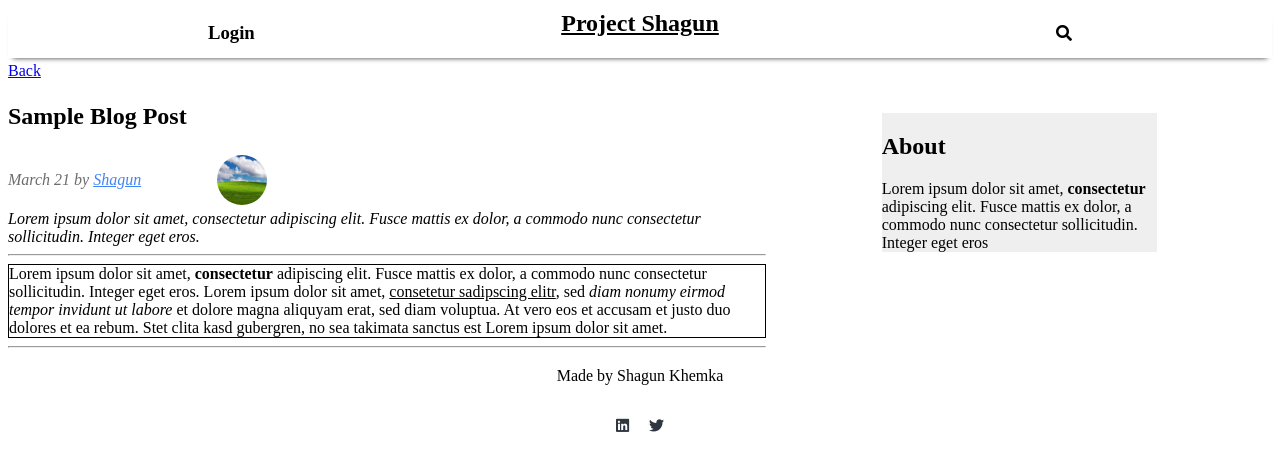
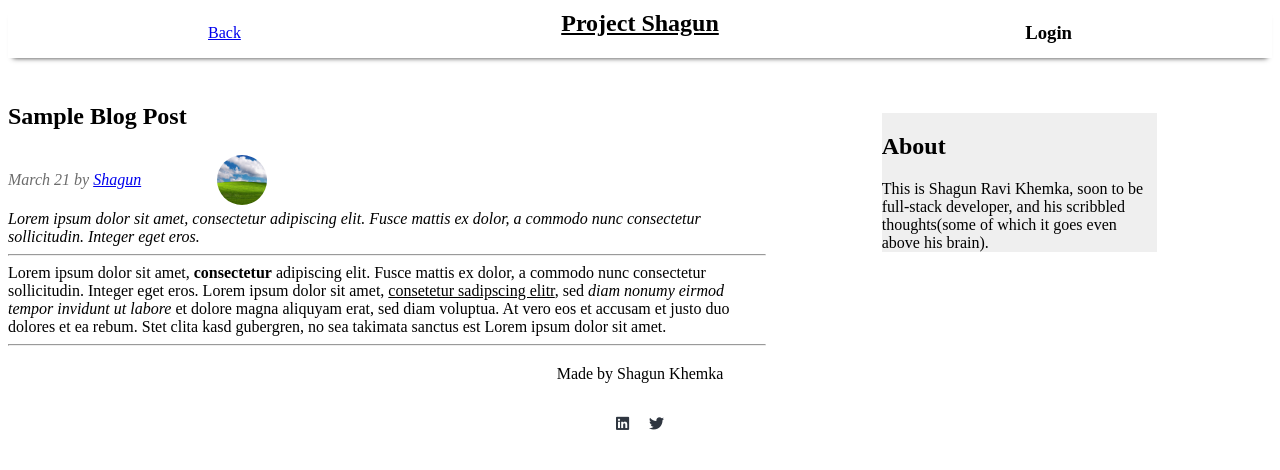
Before and after one commit to S2606/portfolio-page, a plain HTML site: page blog.html in a window 1280 px wide. Drawn offline with Linux system fonts and the light colour scheme.

Commit message:
refactor: move blog nav on the top, and remove unecessary code

```diff
--- a/blog.html
+++ b/blog.html
@@ -13,21 +13,20 @@
 	<div class="container">
 		<header class="header">
 			<div class="header-left">
-				<h3 class="login">Login</h3>
+				<div class="blog-nav">
+                    <a href="./index.html">Back</a>
+                </div>
 			</div>
 			<div class="header-center">
 				<h2 class="title">Project Shagun</h2>
 			</div>
 			<div class="header-right">
-				<i class="fas fa-search"></i>
+				<h3 class="login">Login</h3>
 			</div>
 		</header>
         <section class="blog-container">
-            <div class="blog-nav">
-                <a href="./index.html">Back</a>
-            </div>
             <div class="main-sub-container">
-                <h1>Sample Blog Post</h1>
+                <h1 class="blog-header">Sample Blog Post</h1>
                 <div class="blog-subheading">
                     <div class="blog-author">
                         March 21 by <a href="#">Shagun</a>
@@ -47,7 +46,7 @@
                 <div class="about-card">
                     <h2>About</h2>
                     <div class="about-text">
-                        Lorem ipsum dolor sit amet, <b>consectetur</b> adipiscing elit. Fusce mattis ex dolor, a commodo nunc consectetur sollicitudin. Integer eget eros
+                        This is Shagun Ravi Khemka, soon to be full-stack developer, and his scribbled thoughts(some of which it goes even above his brain).
                     </div>
                 </div>
             </div>
--- a/styles/blog.css
+++ b/styles/blog.css
@@ -27,14 +27,6 @@
 	}
 }
 
-.blog-nav {
-	grid-area: blogNav;
-	display: flex;
-	align-items: center;
-	justify-content: flex-start;
-	font-size: 0.8 rem;
-}
-
 .main-sub-container{
 	grid-area: mainSubContent;
 }
--- a/styles/mainContent.css
+++ b/styles/mainContent.css
@@ -13,11 +13,6 @@
     font-style: italic;
 }
 
-.blog-author > a {
-    color: #4285f4;
-    text-decoration: underline;
-}
-
 .avatar {
     display: inline-block;
     width: 50px;
@@ -31,8 +26,3 @@
 .blog-first {
     font-style: italic;
 }
-
-.blog-citation-box {
-    border: 1px solid black;
-    padding: 0.8 rem;
-}
```
Also changed, not shown: index.html (+1 -2 lines).
